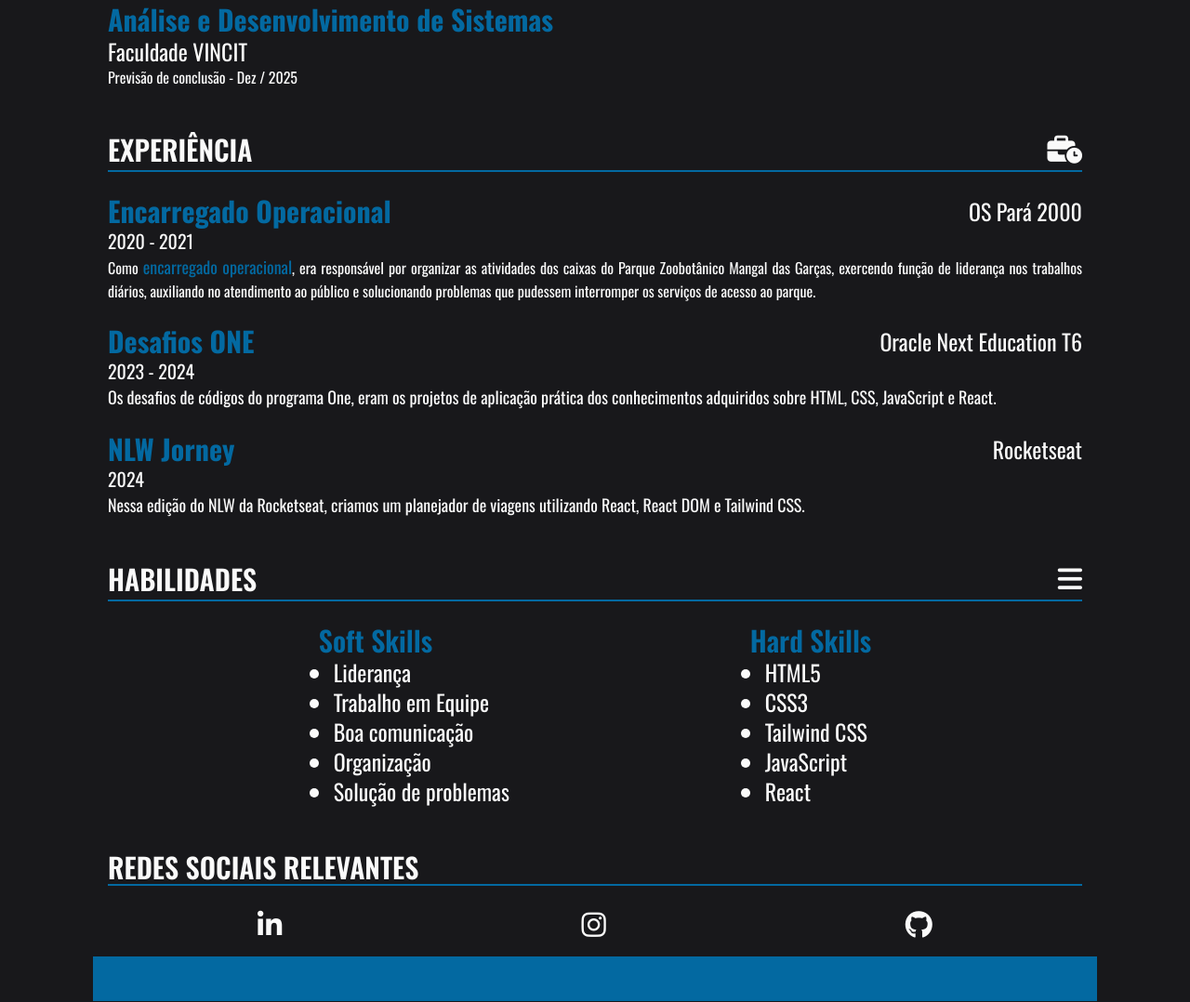
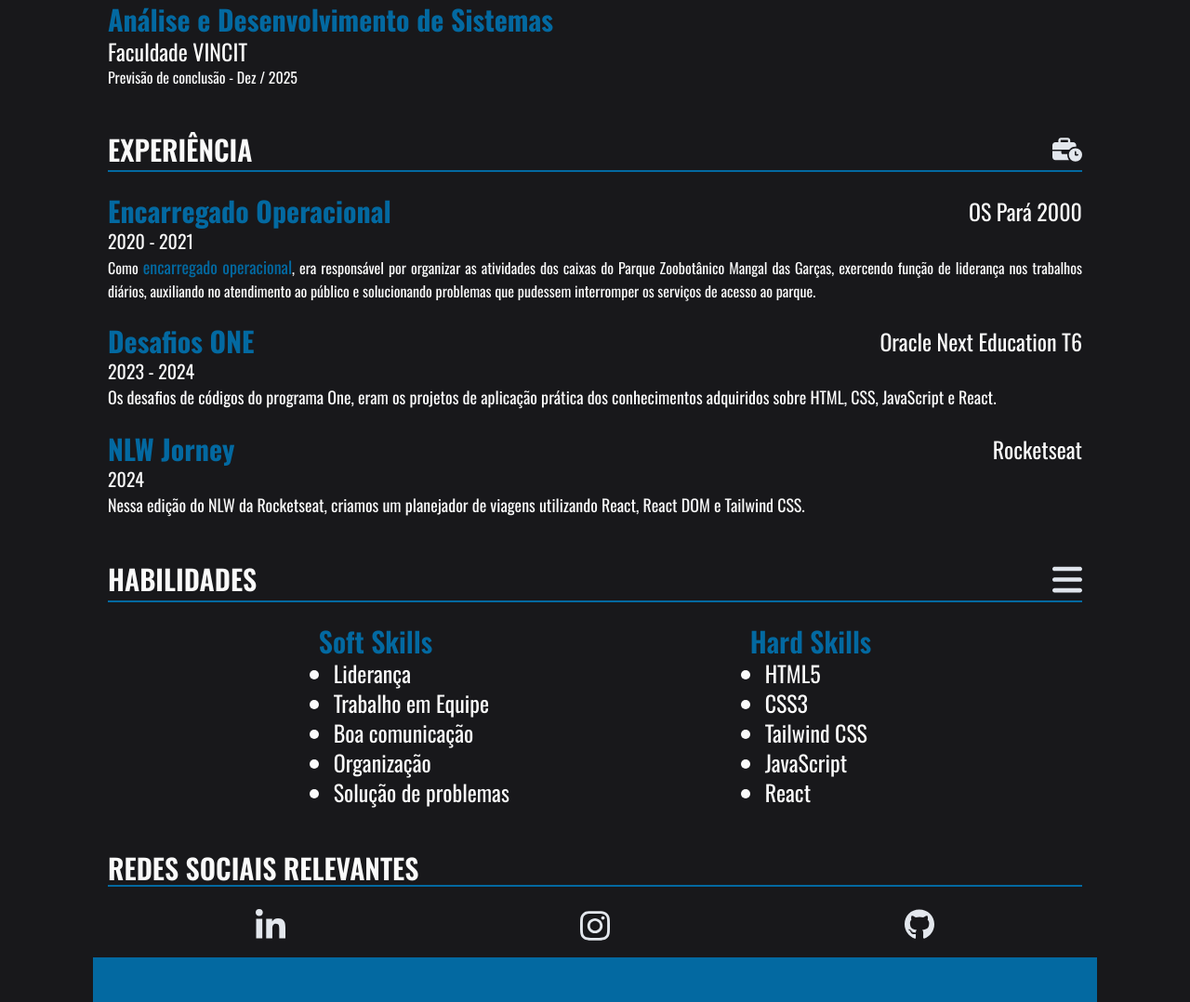
Before and after one commit to moacirrochadev/curriculo_online, a website: page index.html in a window 1280 px wide. Shown: the part 661-1739 px from the top of the page at 93% size. Drawn offline with nearby package versions, Linux system fonts and the light colour scheme; files that its build step writes are made by us from their sources; a script that the page names is missing.

Commit message:
alteração dos ícones para o formato svg

```diff
--- a/index.html
+++ b/index.html
@@ -63,7 +63,7 @@
     <div class="lg:mb-12">
       <div class="flex flex-row align-center justify-between pb-1 mt-4 mb-6 w-full border-b-2 border-sky-700">
         <h2 class="text-xl lg:text-3xl font-semibold uppercase">Sobre mim</h2>
-        <i class="fa fa-book-open text-3xl"></i>
+        <img src="./assets/images/book-open-solid.svg" alt="Icone de livro aberto" class="w-8" />
       </div>
       <div class="">
         <p class="text-lg lg:text-xl text-zinc-50 font-normal text-justify">
@@ -76,7 +76,7 @@
     <div class="lg:mb-12">
       <div class="flex flex-row align-center justify-between pb-1 mt-4 mb-6 w-full border-b-2 border-sky-700">
         <h2 class="text-xl lg:text-3xl font-semibold uppercase">Formação</h2>
-        <i class="fa fa-graduation-cap text-3xl"></i>
+        <img src="./assets/images/graduation-cap-solid.svg" alt="Icone de capelo" class="w-8" />
       </div>
       <!-- FORMAÇÃO 1 -->
       <div class="mt-4 mb-6">
@@ -110,7 +110,7 @@
     <div class="lg:mb-12">
       <div class="flex flex-row align-center justify-between pb-1 mt-4 mb-6 w-full border-b-2 border-sky-700">
         <h2 class="text-xl lg:text-3xl font-semibold uppercase">Experiência</h2>
-        <i class="fa fa-business-time text-3xl"></i>
+        <img src="./assets/images/business-time-solid.svg" alt="Icone de relógio" class="w-8" />
       </div>
       <!-- EXPERIÊNCIA 1 -->
       <div class="mt-4 mb-6">
@@ -166,7 +166,7 @@
     <div class="lg:mb-12">
       <div class="flex flex-row align-center justify-between pb-1 mt-4 mb-6 w-full border-b-2 border-sky-700">
         <h2 class="text-xl lg:text-3xl font-semibold uppercase">Habilidades</h2>
-        <i class="fa fa-bars text-3xl"></i>
+        <img src="./assets/images/bars-solid.svg" alt="Icone de barras" class="w-8" />
       </div>
       <div class="flex gap-8 lg:justify-evenly">
         <div>
@@ -205,13 +205,13 @@
       </div>
       <div class="flex justify-around">
         <a href="https://www.linkedin.com" target="_blank">
-          <i class="fab fa-linkedin-in text-3xl"></i>
+          <img src="./assets/images/linkedin-in-brands.svg" alt="Icone do LinkedIn" class="w-8" />
         </a>
         <a href="https://www.instagram.com" target="_blank">
-          <i class="fab fa-instagram text-3xl"></i>
+          <img src="./assets/images/instagram-brands.svg" alt="Icone do Instagram" class="w-8" />
         </a>
         <a href="https://www.github.com" target="_blank">
-          <i class="fab fa-github text-3xl"></i>
+          <img src="./assets/images/github-brands.svg" alt="Icone do GitHub" class="w-8" />
         </a>
       </div>
     </div>
```
Also changed, not shown: assets/images/bars-solid.svg (added), assets/images/book-open-solid.svg (added), assets/images/business-time-solid.svg (added), assets/images/github-brands.svg (added), assets/images/graduation-cap-solid.svg (added), assets/images/instagram-brands.svg (added), assets/images/linkedin-in-brands.svg (added), 1 other file.
